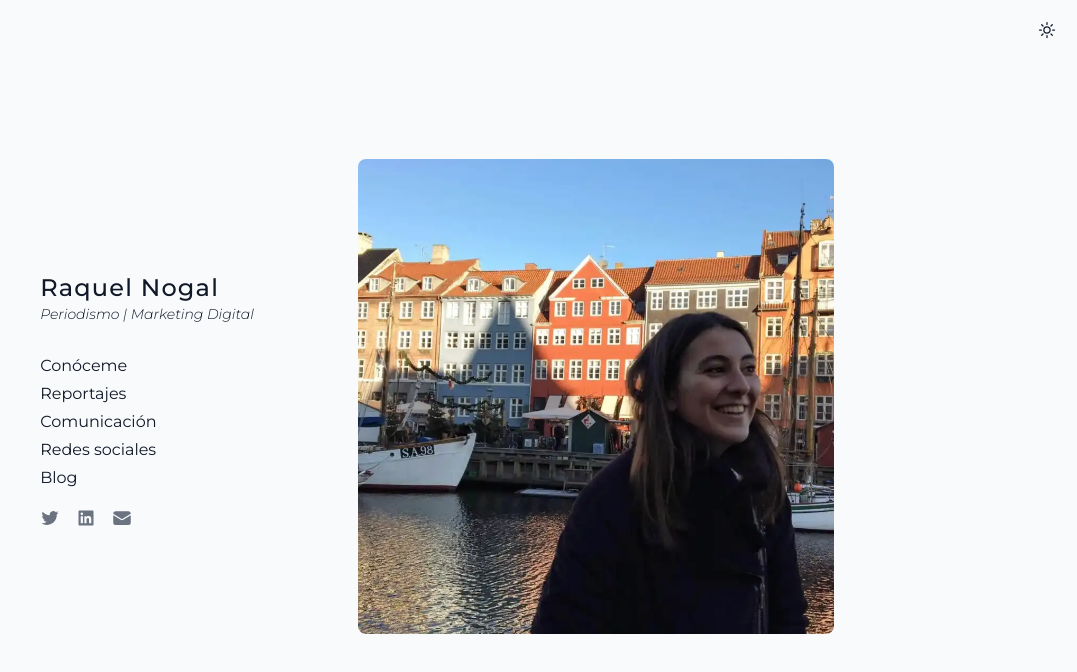
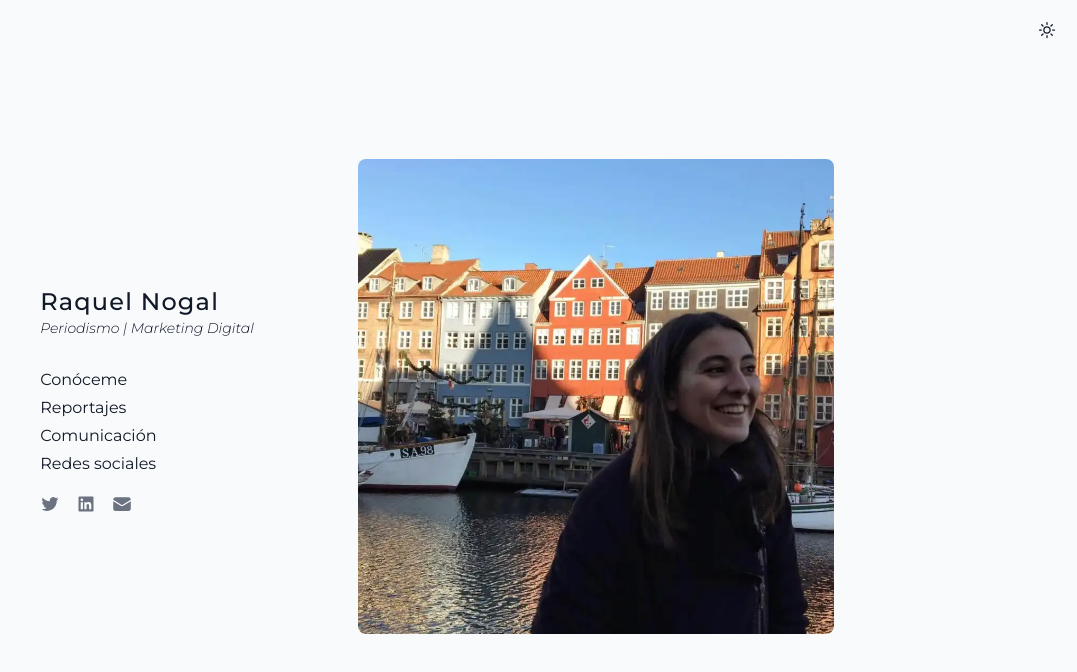
Before and after one commit to huco95/raquel-nogal-next, a Next.js app: page / in a window 1280 px wide. Shown: the top 672 px of the page, without its empty margins (203-1280 px from the left). Built offline with nearby package versions, Linux system fonts and the light colour scheme.

Commit message:
Remove Blog link

```diff
--- a/components/menu/Menu.js
+++ b/components/menu/Menu.js
@@ -17,10 +17,10 @@ const links = [
     path: "/social-media",
     label: "Redes sociales",
   },
-  {
-    path: "/blog",
-    label: "Blog",
-  },
+  // {
+  //   path: "/blog",
+  //   label: "Blog",
+  // },
 ];
 
 export default function Menu({ className }) {
```
